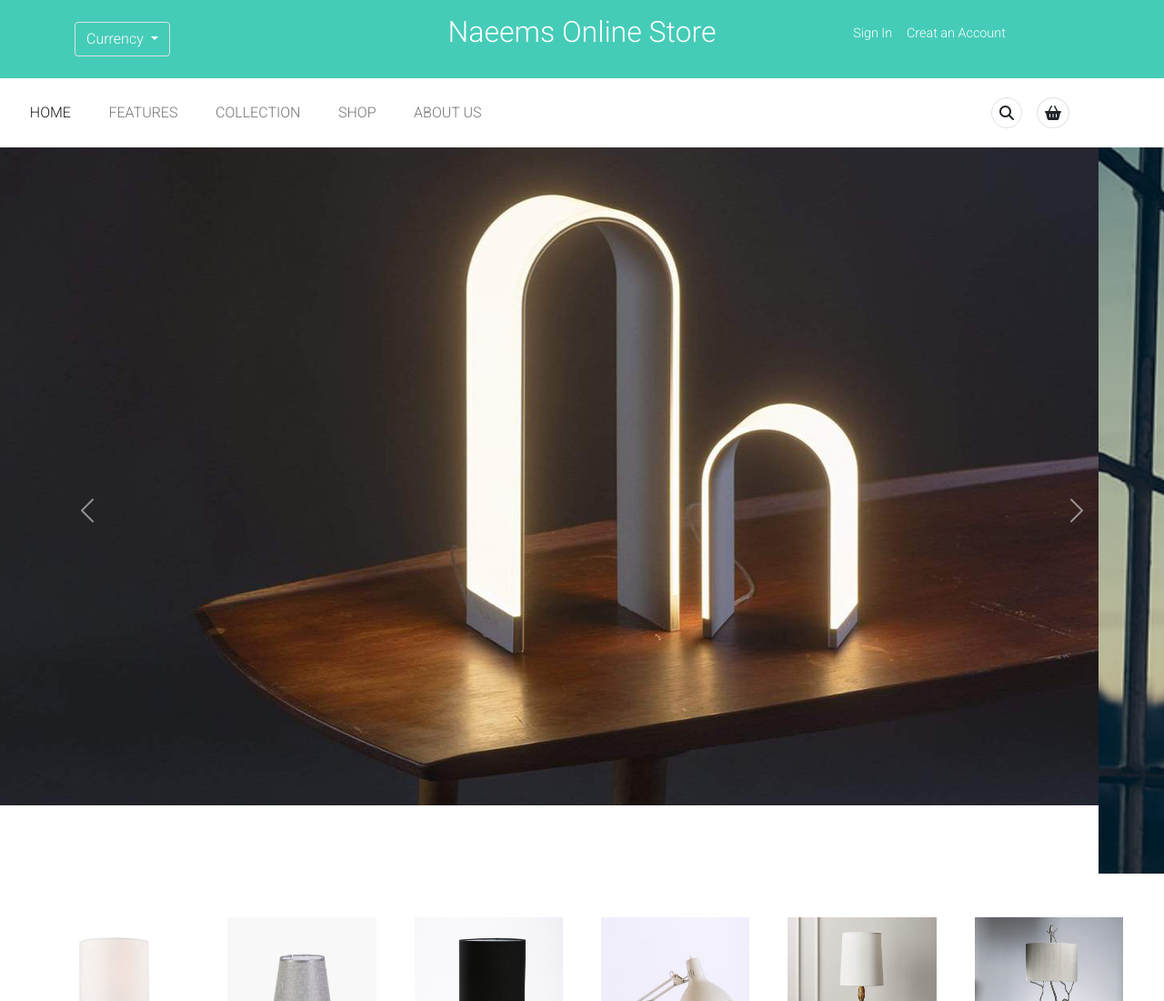
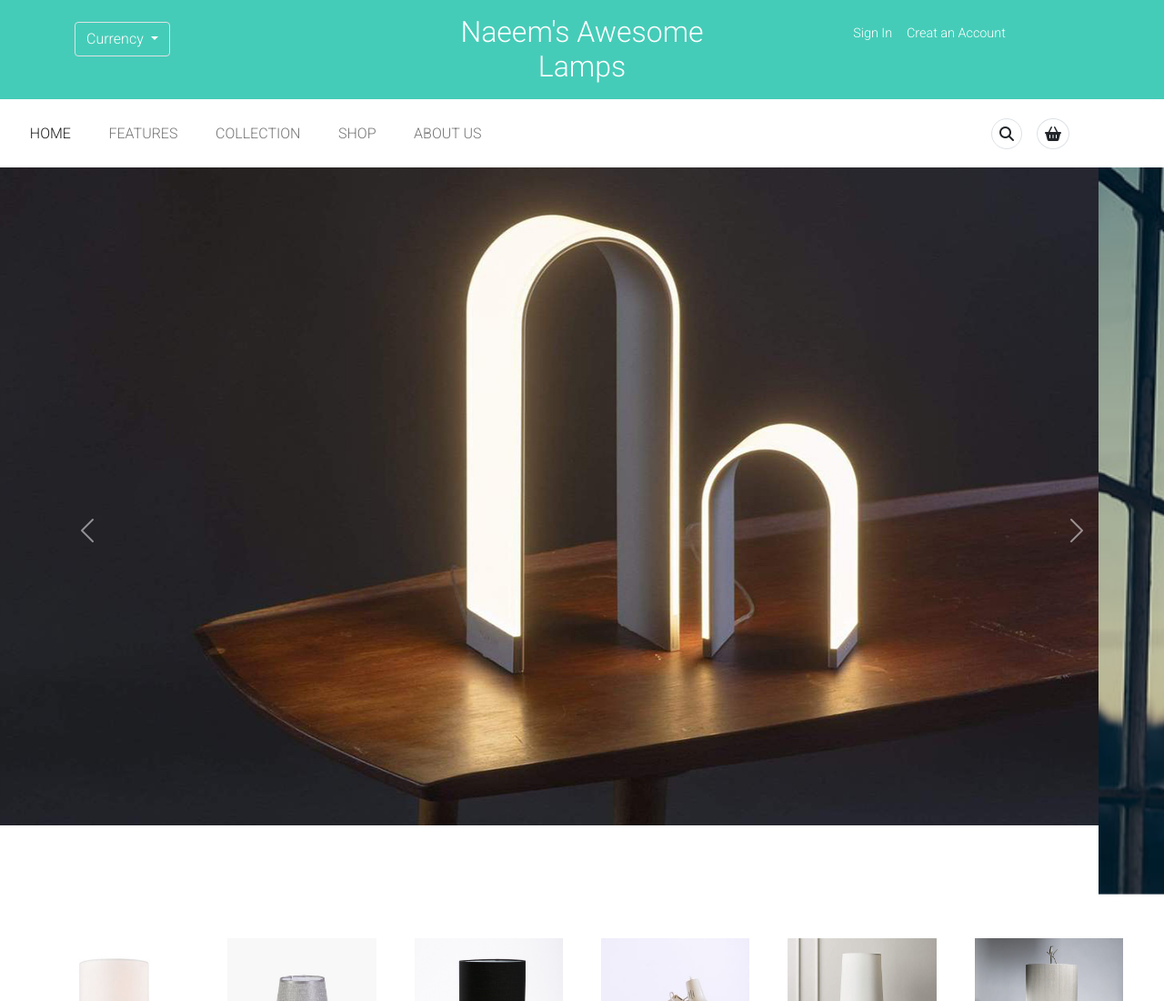
Before and after one commit to Naeem-wq/Online-Store, a plain HTML site: page Store.html in a window 1280 px wide. Shown: the top 1100 px of the page at 91% size. Drawn offline with nearby package versions, Linux system fonts and the light colour scheme; a web font is replaced by a local one.

Commit message:
Update Store.html

```diff
--- a/Store.html
+++ b/Store.html
@@ -43,7 +43,7 @@
                     </div>
                 </div>
                 <div class="col-md-4 col-12 text-center">
-                    <h2 class="my-md-3 site title text-white">Naeems Online Store</h2>
+                    <h2 class="my-md-3 site title text-white">Naeem's Awesome Lamps</h2>
                 </div>
                 <div class="col-md-4 col-12 text-center">
                     <p class="my-md-4 header-links">
```
